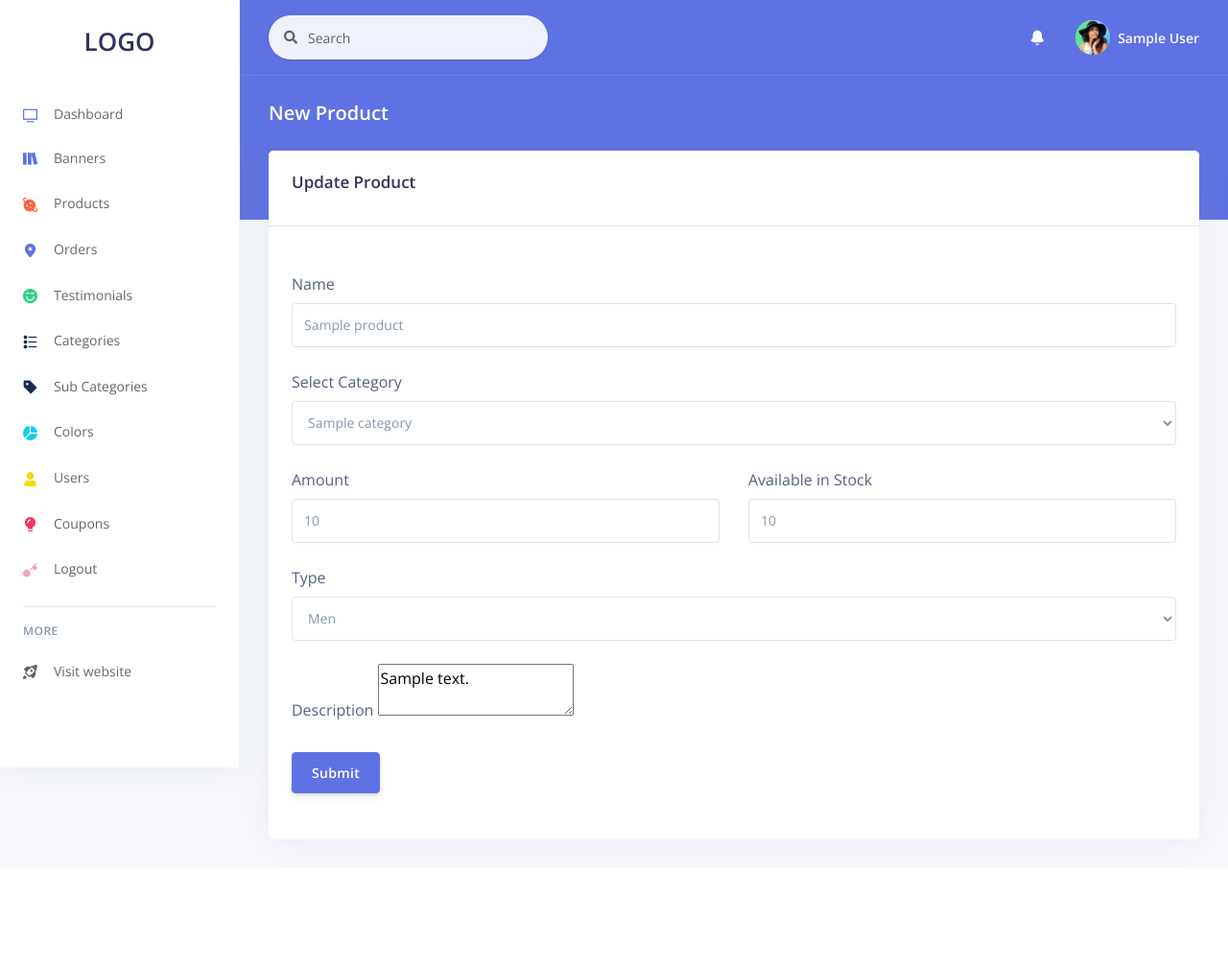
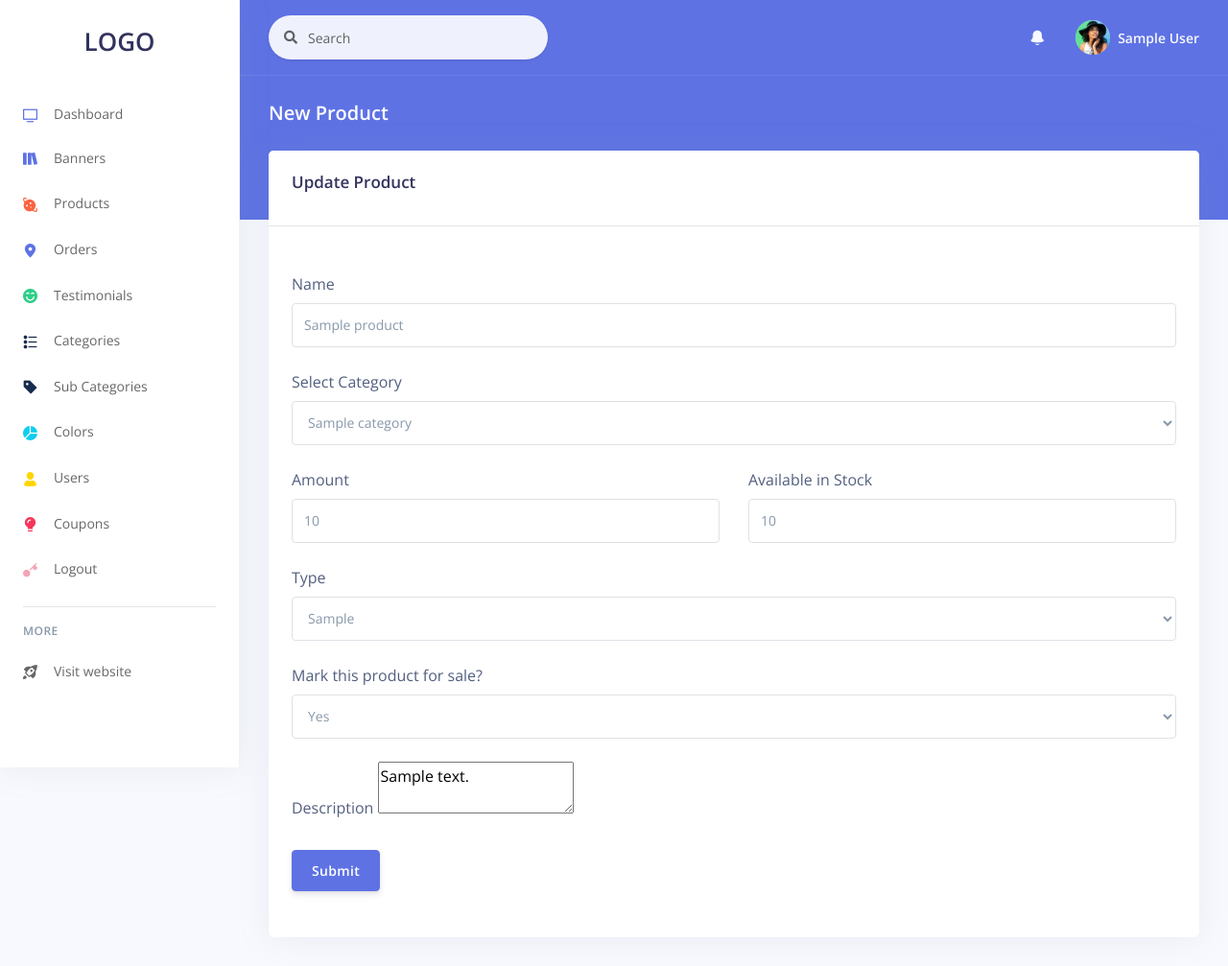
Before and after one commit to kelrob/cutr, a Laravel app: page /admin/product/edit/1 in a window 1280 px wide. Shown: the whole page at 96% size. Before the commit the page ends 884 px from the top, so only its background shows below. Run offline with Laravel 8, Linux system fonts and the light colour scheme; a user stored in the database is signed in; tables that the repository leaves empty hold one stand-in row (values such as "Sample post"); style sheets or scripts are compiled from the project's sources; some libraries are stand-ins or nearby versions.

Commit message:
Latest Commit

```diff
--- a/app/Http/Controllers/ProductController.php
+++ b/app/Http/Controllers/ProductController.php
@@ -33,6 +33,7 @@ class ProductController extends Controller
             'amount' => $request->amount,
             'color' => $colors,
             'type' => $request->type,
+            'sale' => $request->sale == "true" ? true : false,
             'goods_in_stock' => $request->goods_in_stock,
         ]);
 
@@ -65,6 +66,7 @@ class ProductController extends Controller
             'amount' => $request->amount,
             'color' => $colors,
             'type' => $request->type,
+            'sale' => $request->sale == "true" ? true : false,
             'goods_in_stock' => $request->goods_in_stock,
         ]);
 
--- a/app/Http/Requests/AddProductRequest.php
+++ b/app/Http/Requests/AddProductRequest.php
@@ -32,6 +32,7 @@ class AddProductRequest extends FormRequest
             'goods_in_stock' => 'required',
             'file.*' => 'required|mimes:jpg,jpeg,png,bmp|max:20000',
             'description' => 'required',
+            'sale' => 'required',
         ];
     }
 }
--- a/app/Http/Requests/EditProductRequest.php
+++ b/app/Http/Requests/EditProductRequest.php
@@ -31,6 +31,7 @@ class EditProductRequest extends FormRequest
             'amount' => 'required',
             'goods_in_stock' => 'required',
             'description' => 'required',
+            'sale' => 'required',
         ];
     }
 }
--- a/resources/views/admin/edit-product.blade.php
+++ b/resources/views/admin/edit-product.blade.php
@@ -104,6 +104,7 @@
                                         <div class="form-group col-lg-12">
                                             <label for="type">Type</label>
                                             <select class="form-control @error('type') is-invalid @enderror" name="type">
+                                                <option value="{{ $product->type }}">{{ $product->type }}</option>
                                                 <option value="Men">Men</option>
                                                 <option value="Women">Women</option>
                                             </select>
@@ -112,6 +113,27 @@
                                                     {{ $message }}
                                                 </span>
                                             @enderror
+                                        </div>
+                                    </div>
+
+                                    <div class="row">
+                                        <div class="col-lg-12">
+                                            <div class="form-group">
+                                                <label for="type">Mark this product for sale?</label>
+                                                <select name="sale"
+                                                    class="form-control @error('sale') is-invalid @enderror">
+                                                    <option value="{{ $product->sale == true ? 'true' : 'false' }}">
+                                                        {{ $product->sale == true ? 'Yes' : 'No' }}
+                                                    <option>
+                                                    <option value="true">Yes</option>
+                                                    <option value="false">No</option>
+                                                </select>
+                                                @error('sale')
+                                                    <span class="invalid-feedback" role="alert">
+                                                        {{ $message }}
+                                                    </span>
+                                                @enderror
+                                            </div>
                                         </div>
                                     </div>
 
```
Also changed, not shown: resources/views/admin/new-product.blade.php (+18 -0 lines), database/migrations/2021_11_02_102816_create_products_table.php.
